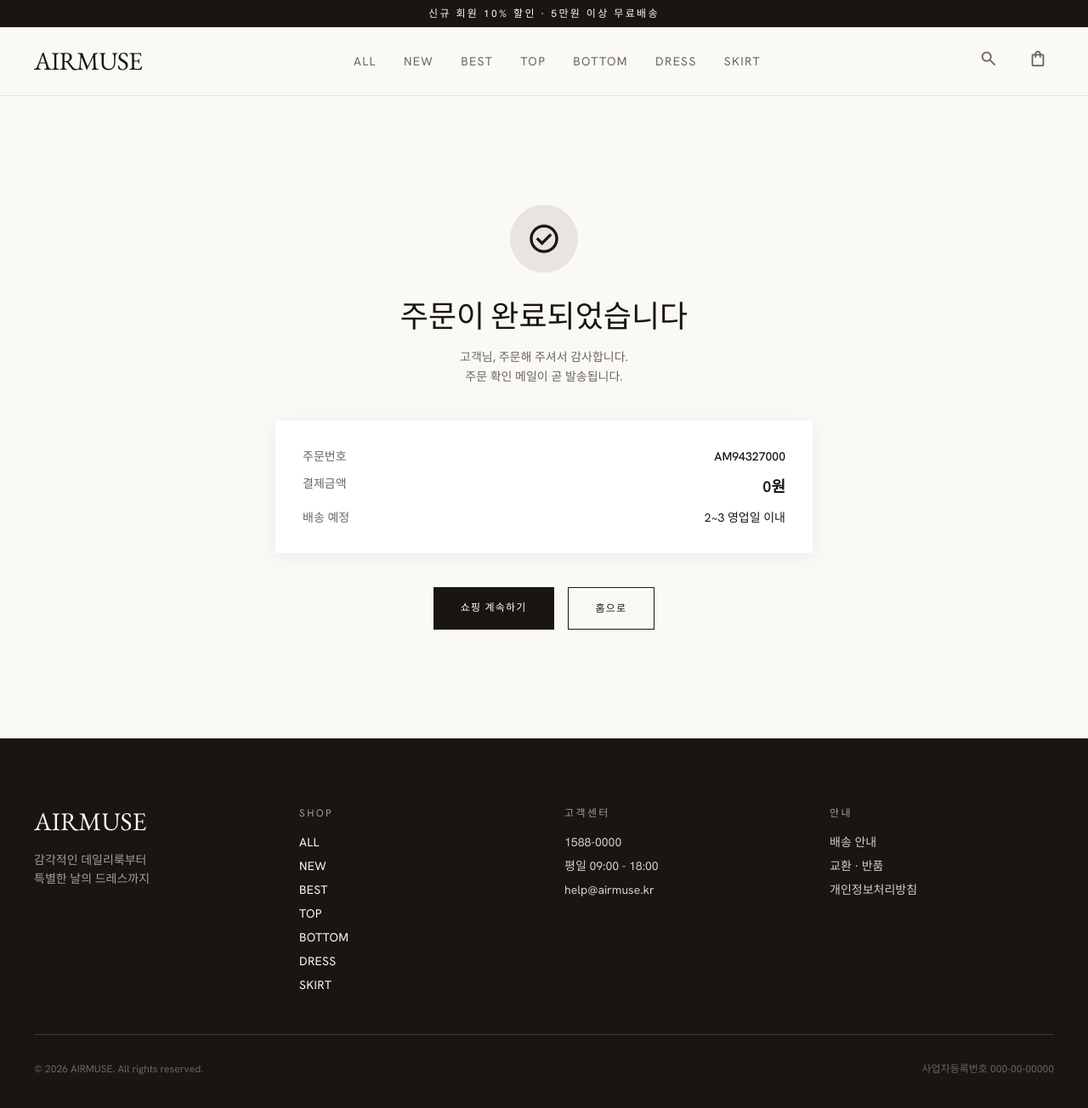
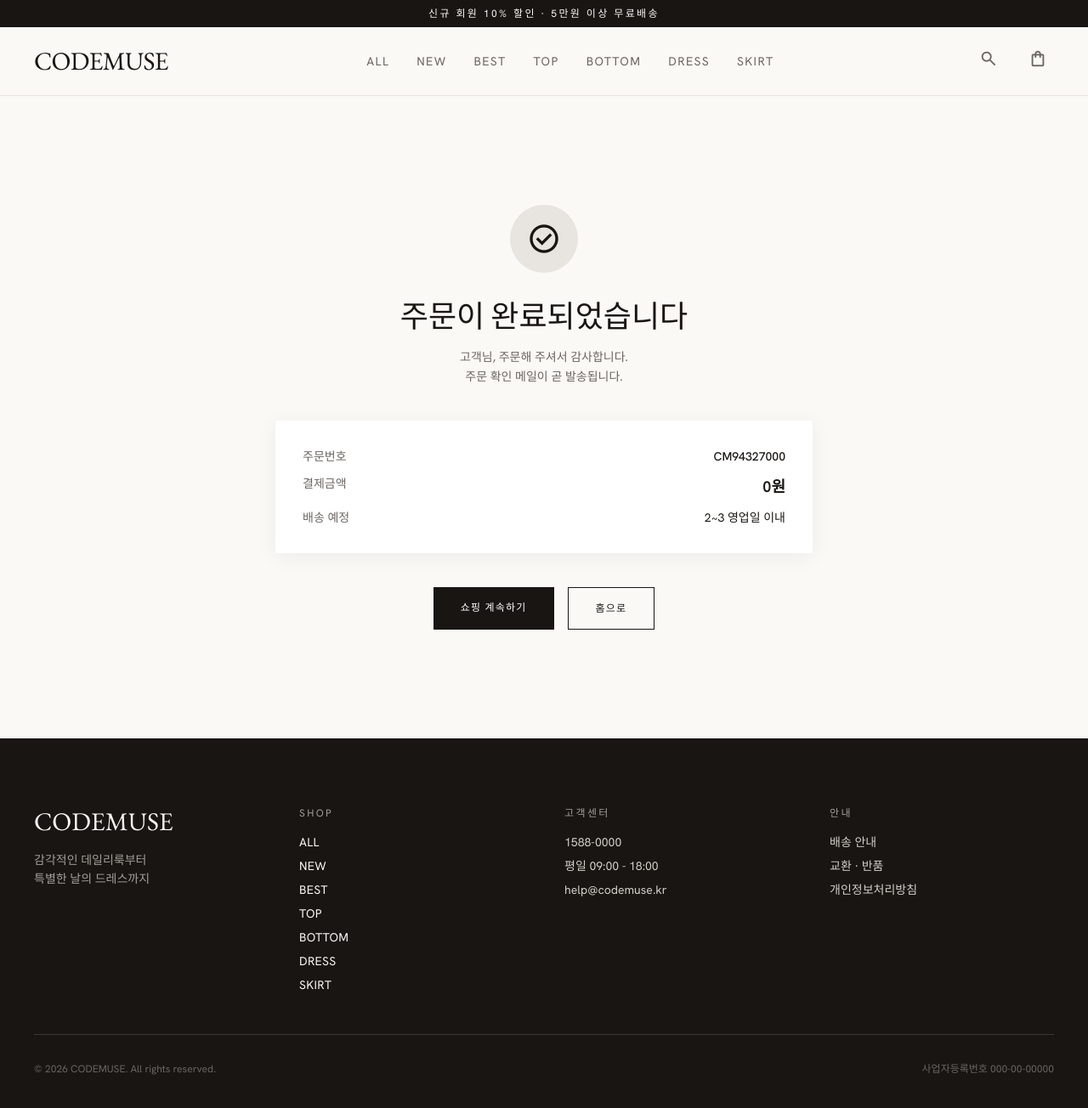
Before and after one commit to jaeohsumin-max/-, a React (Vite) app: page /order-complete in a window 1280 px wide. Shown: the top 1304 px of the page at 85% size. Built offline with nearby package versions, Linux system fonts and the light colour scheme.

Commit message:
Rebrand storefront from AIRMUSE to CODEMUSE.

```diff
--- a/index.html
+++ b/index.html
@@ -4,7 +4,7 @@
     <meta charset="UTF-8" />
     <link rel="icon" type="image/svg+xml" href="/favicon.svg" />
     <meta name="viewport" content="width=device-width, initial-scale=1.0" />
-    <title>AIRMUSE — 프리미엄 패션 쇼핑몰</title>
+    <title>CODEMUSE — 프리미엄 패션 쇼핑몰</title>
     <link rel="preconnect" href="https://fonts.googleapis.com" />
     <link rel="preconnect" href="https://fonts.gstatic.com" crossorigin />
     <link
--- a/package.json
+++ b/package.json
@@ -1,5 +1,5 @@
 {
-  "name": "airmuse",
+  "name": "codemuse",
   "private": true,
   "version": "0.0.0",
   "type": "module",
--- a/src/components/Footer.jsx
+++ b/src/components/Footer.jsx
@@ -7,7 +7,7 @@ export default function Footer() {
       <div className="max-w-7xl mx-auto px-5 md:px-10 py-16 md:py-20">
         <div className="grid grid-cols-1 md:grid-cols-4 gap-12">
           <div className="md:col-span-1">
-            <p className="font-serif text-3xl mb-4">AIRMUSE</p>
+            <p className="font-serif text-3xl mb-4">CODEMUSE</p>
             <p className="text-sm text-[#a39e98] leading-relaxed">
               감각적인 데일리룩부터
               <br />
@@ -38,7 +38,7 @@ export default function Footer() {
             <ul className="space-y-2 text-sm text-[#d4cfc8]">
               <li>1588-0000</li>
               <li>평일 09:00 - 18:00</li>
-              <li>help@airmuse.kr</li>
+              <li>help@codemuse.kr</li>
             </ul>
           </div>
           <div>
@@ -53,7 +53,7 @@ export default function Footer() {
           </div>
         </div>
         <div className="border-t border-[#3d3834] mt-12 pt-8 flex flex-col md:flex-row justify-between gap-4 text-xs text-[#6b6560]">
-          <p>© 2026 AIRMUSE. All rights reserved.</p>
+          <p>© 2026 CODEMUSE. All rights reserved.</p>
           <p>사업자등록번호 000-00-00000</p>
         </div>
       </div>
--- a/src/components/Header.jsx
+++ b/src/components/Header.jsx
@@ -18,7 +18,7 @@ export default function Header() {
             to="/"
             className="font-serif text-2xl md:text-3xl tracking-tight text-[#181512]"
           >
-            AIRMUSE
+            CODEMUSE
           </Link>
 
           <nav className="hidden lg:flex items-center gap-6 xl:gap-8">
--- a/src/page/HomePage.jsx
+++ b/src/page/HomePage.jsx
@@ -13,7 +13,7 @@ export default function HomePage() {
       <section className="w-full bg-[#f0ede8] flex items-center justify-center py-6 md:py-10">
         <img
           src={heroGif}
-          alt="AIRMUSE"
+          alt="CODEMUSE"
           className="w-full max-w-3xl md:max-w-4xl max-h-[45vh] md:max-h-[50vh] object-contain mx-auto px-5"
         />
       </section>
--- a/src/page/OrderCompletePage.jsx
+++ b/src/page/OrderCompletePage.jsx
@@ -5,7 +5,7 @@ export default function OrderCompletePage() {
   const location = useLocation();
   const orderTotal = location.state?.orderTotal ?? 0;
   const orderName = location.state?.orderName ?? "고객";
-  const orderId = `AM${Date.now().toString().slice(-8)}`;
+  const orderId = `CM${Date.now().toString().slice(-8)}`;
 
   return (
     <div className="max-w-2xl mx-auto px-5 py-20 md:py-32 text-center">
```
